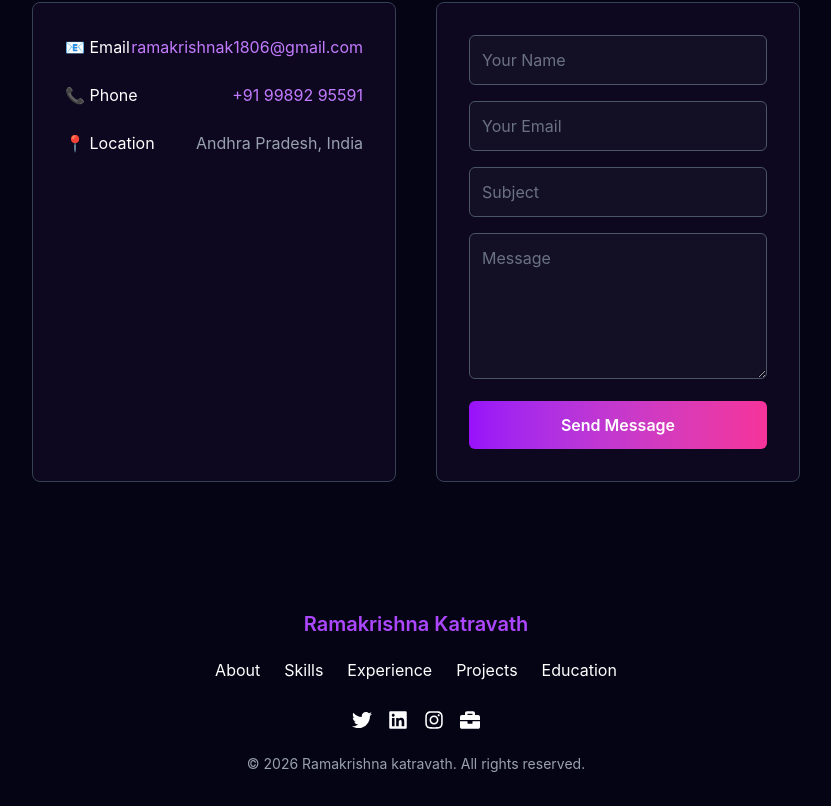
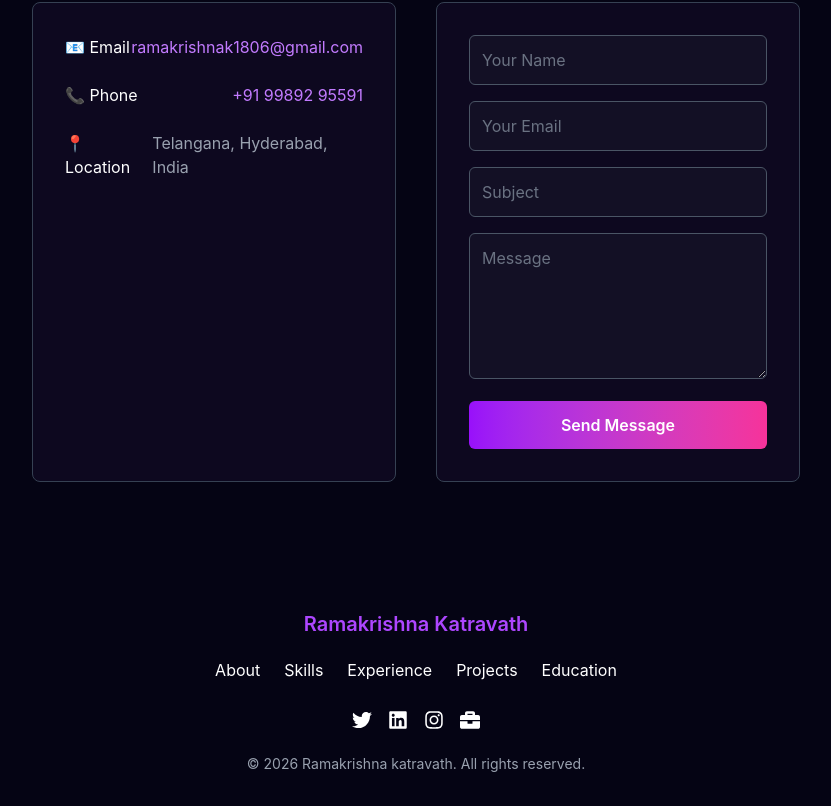
Before and after one commit to Ramakrishna-K/Portfolio, a React (Vite) app: page / in a window 1280 px wide. Shown: the part 8138-8944 px from the top of the page, without its empty margins (224-1055 px from the left). Built offline with nearby package versions, Linux system fonts and the light colour scheme.

Commit message:
Update Contact.jsx

```diff
--- a/src/components/Contact/Contact.jsx
+++ b/src/components/Contact/Contact.jsx
@@ -85,7 +85,7 @@
 
           <div className="flex justify-between">
             <span className="text-white">📍 Location</span>
-            <span className="text-gray-400">Andhra Pradesh, India</span>
+            <span className="text-gray-400">Telangana, Hyderabad, India</span>
           </div>
 
           {isSent && (
```
